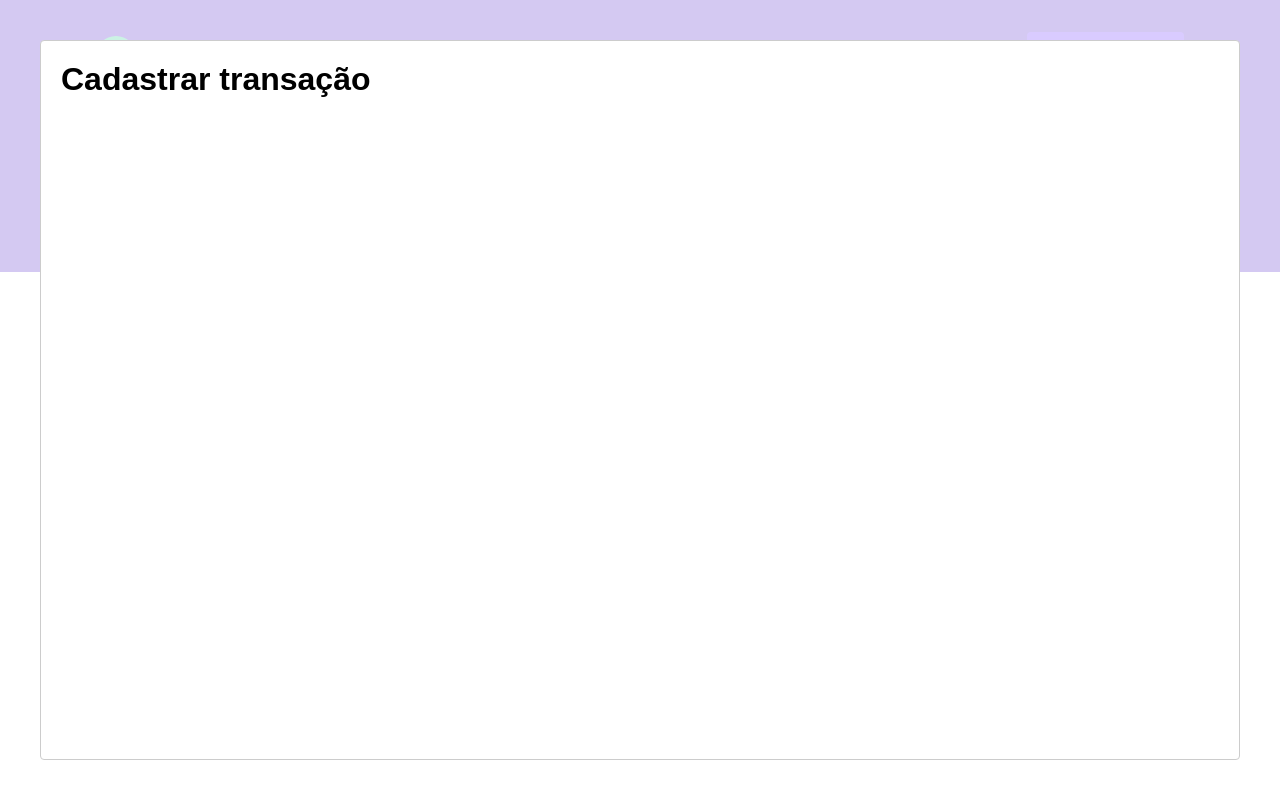
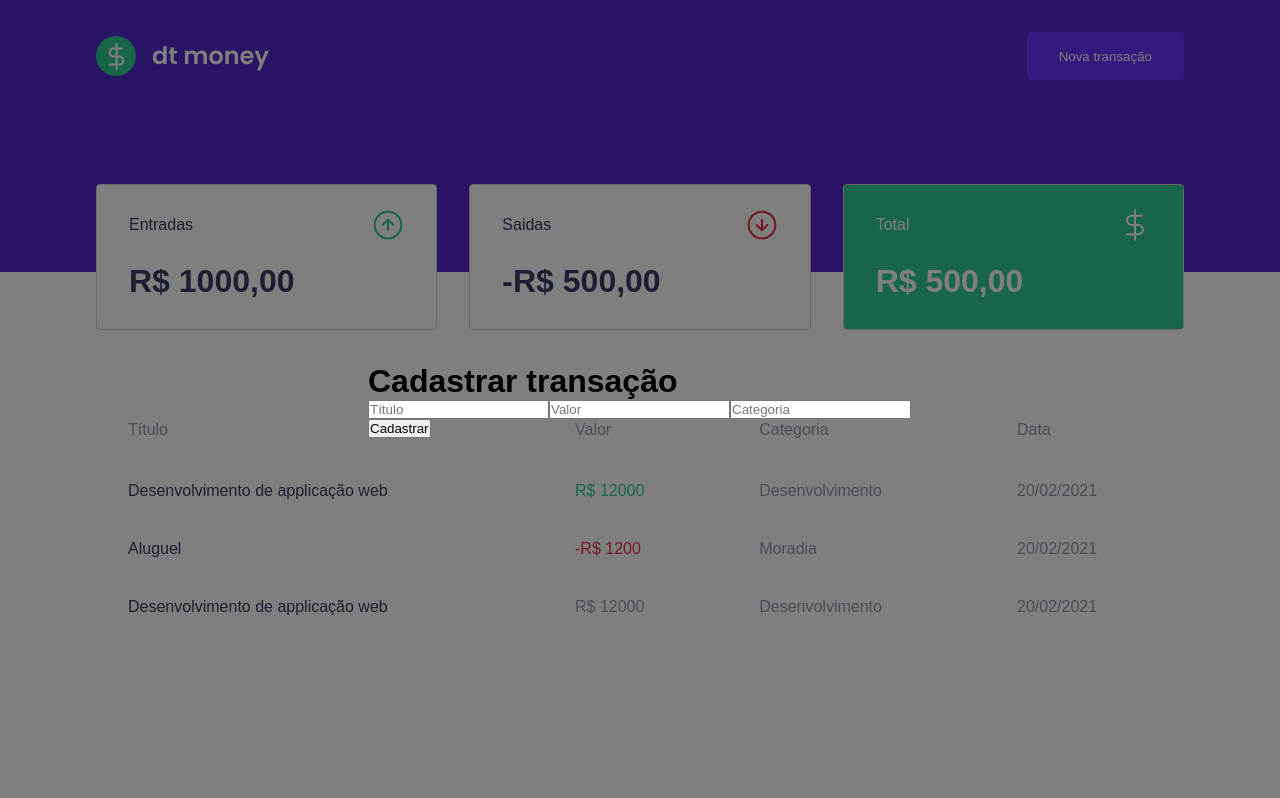
Before and after one commit to misael28/dbmoney, a React (Create React App) app: page / in a window 1280 px wide. Both pictures are taken after a click on the button "Nova transação". Built offline with nearby package versions, Linux system fonts and the light colour scheme; no server answers; what miragejs would draw is missing.

Commit message:
feat: change modal layout

```diff
--- a/src/App.tsx
+++ b/src/App.tsx
@@ -2,7 +2,10 @@
 import { Header } from "./components/Header";
 import { GlobalStyle } from "./styles/global";
 import { useState } from "react";
+import { NewTransactionModal } from "./components/NewTransactionModal";
 import Modal from "react-modal";
+
+Modal.setAppElement("#root");
 
 export function App() {
   const [isNewTransactionModalOpen, setisNewTransactionModalOpen] =
@@ -19,12 +22,11 @@
     <>
       <Header onOpenNewTransactionModal={handleOpenNewTransactionModal} />
       <Dashboard />
-      <Modal
+
+      <NewTransactionModal
         isOpen={isNewTransactionModalOpen}
         onRequestClose={handleCloseNewTransactionModal}
-      >
-        <h1>Cadastrar transação</h1>
-      </Modal>
+      />
       <GlobalStyle />
     </>
   );
--- /dev/null
+++ b/src/components/NewTransactionModal/index.tsx
@@ -0,0 +1,28 @@
+import Modal from "react-modal";
+import { Container } from "../Dashboard/styles";
+
+interface NewTransactionModalProps {
+  isOpen: boolean;
+  onRequestClose: () => void;
+}
+export function NewTransactionModal({
+  isOpen,
+  onRequestClose,
+}: NewTransactionModalProps) {
+  return (
+    <Modal
+      isOpen={isOpen}
+      onRequestClose={onRequestClose}
+      overlayClassName="react-modal-overlay"
+      className="react-modal-content"
+    >
+      <Container>
+        <h1>Cadastrar transação</h1>
+        <input placeholder="Título" />
+        <input type="number" placeholder="Valor" />
+        <input placeholder="Categoria" />
+        <button type="submit">Cadastrar</button>
+      </Container>
+    </Modal>
+  );
+}
--- /dev/null
+++ b/src/components/NewTransactionModal/styles.ts
@@ -0,0 +1,5 @@
+import styled from "styled-components";
+
+export const Container = styled.form`
+  background: var(--blue);
+`;
--- a/src/styles/global.ts
+++ b/src/styles/global.ts
@@ -51,4 +51,23 @@
 		opacity: 0.6;
 		cursor:not-allowed;
 	}
+
+	.react-modal-overlay{
+		background: rgba(0,0,0,0.5);
+		position: fixed;
+		top:0;
+		left:0;
+		right:0;
+		bottom:0;
+
+		display: flex;
+		align-items: center;
+		justify-content: center;
+	}
+
+	.react-modal-content{
+		width: 100%;
+		max-width: 576px;
+		background: "white";
+	}
 `;
```
